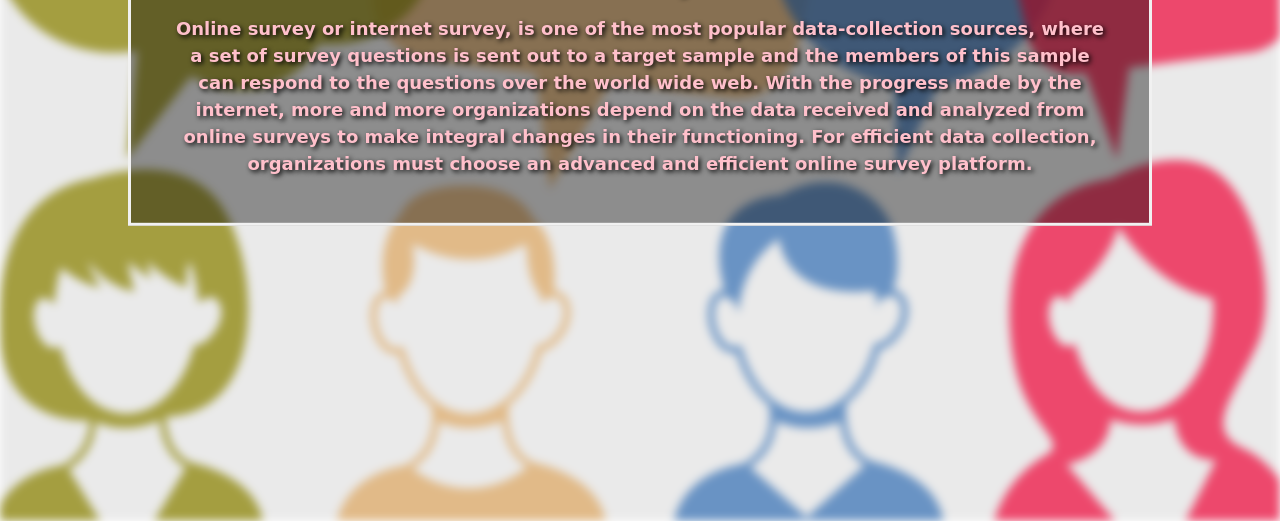
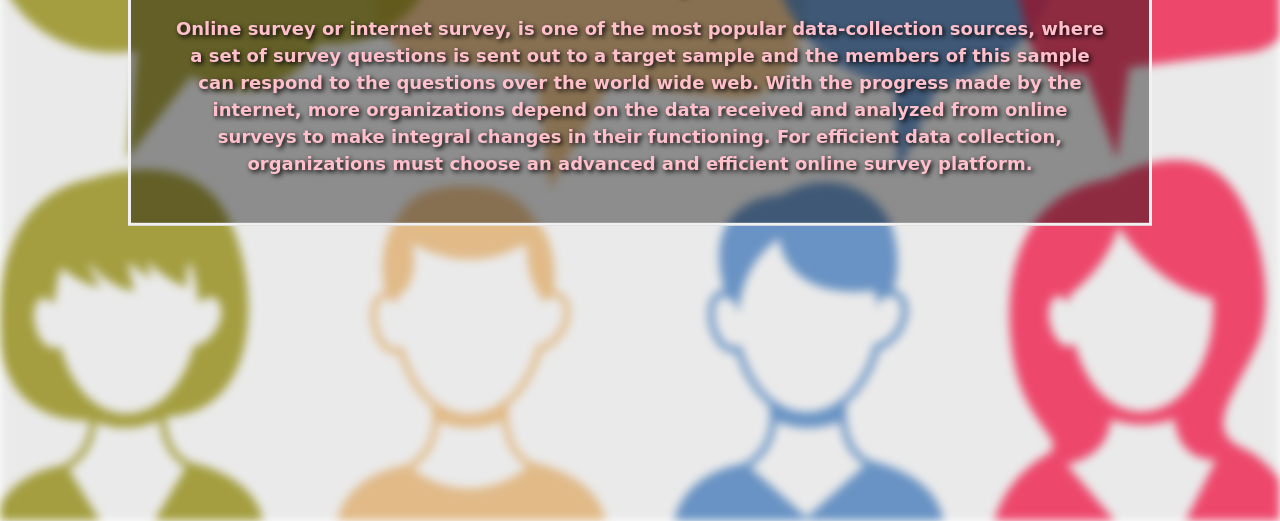
Before and after one commit to NBhagyasree/survey1, a plain HTML site: page index.html in a window 1280 px wide. Shown: the part 319-840 px from the top of the page. Drawn offline with nearby package versions, Linux system fonts and the light colour scheme.

Commit message:
Update index.html

```diff
--- a/index.html
+++ b/index.html
@@ -18,7 +18,7 @@
         <div class="bg-text">
         <h2>Survey</h2>
         <p>Online survey or internet survey, is one of the most popular data-collection sources, where a set of survey questions is sent out to a target sample and the members of this sample can respond to the questions over the world wide web.
-          With the progress made by the internet, more and more organizations depend on the data received and analyzed from online surveys to make integral changes in their functioning. For efficient data collection,
+          With the progress made by the internet, more  organizations depend on the data received and analyzed from online surveys to make integral changes in their functioning. For efficient data collection,
           organizations must choose an advanced and efficient online survey platform.</p>
     </div>
   </body>
```
